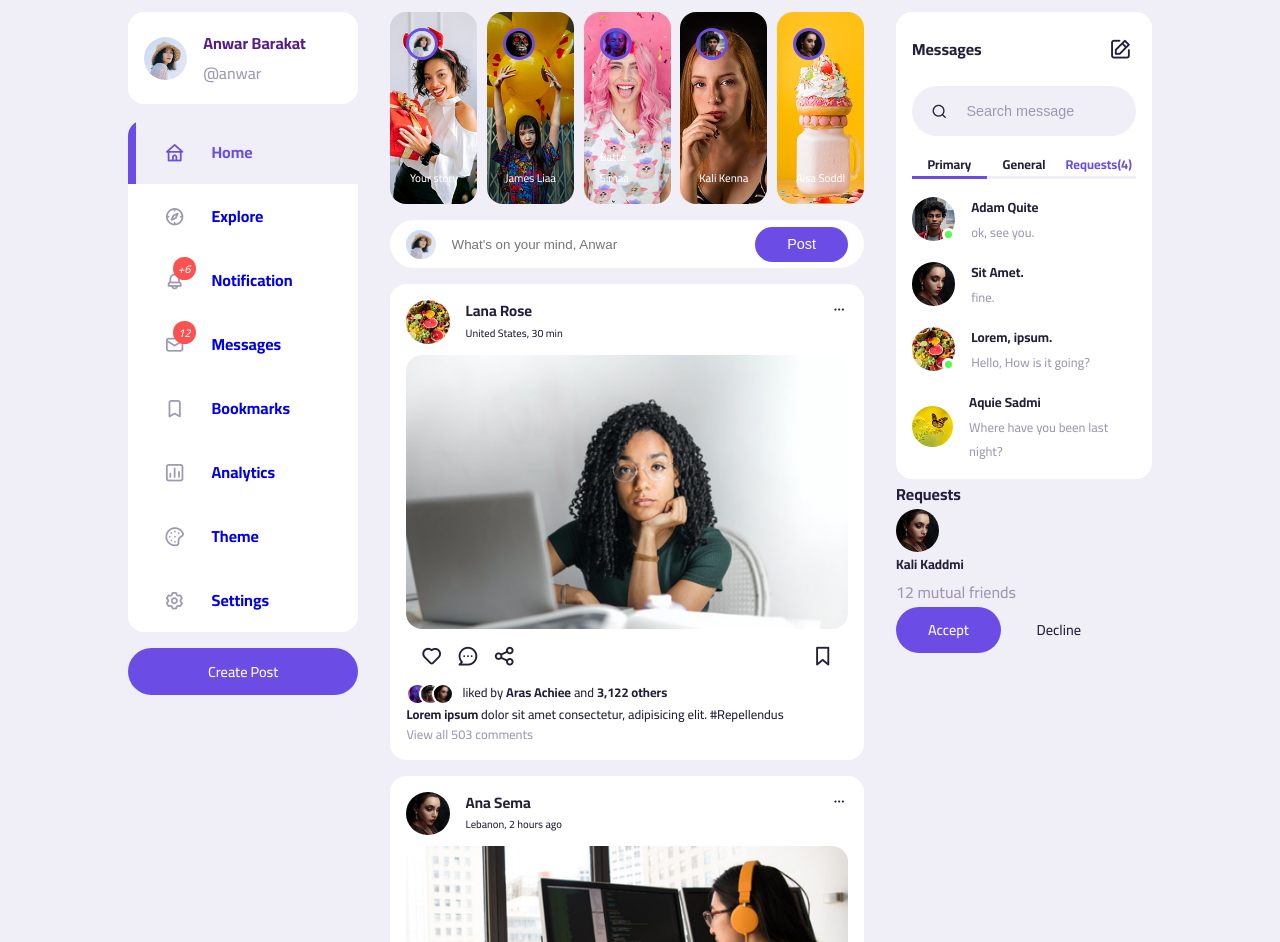
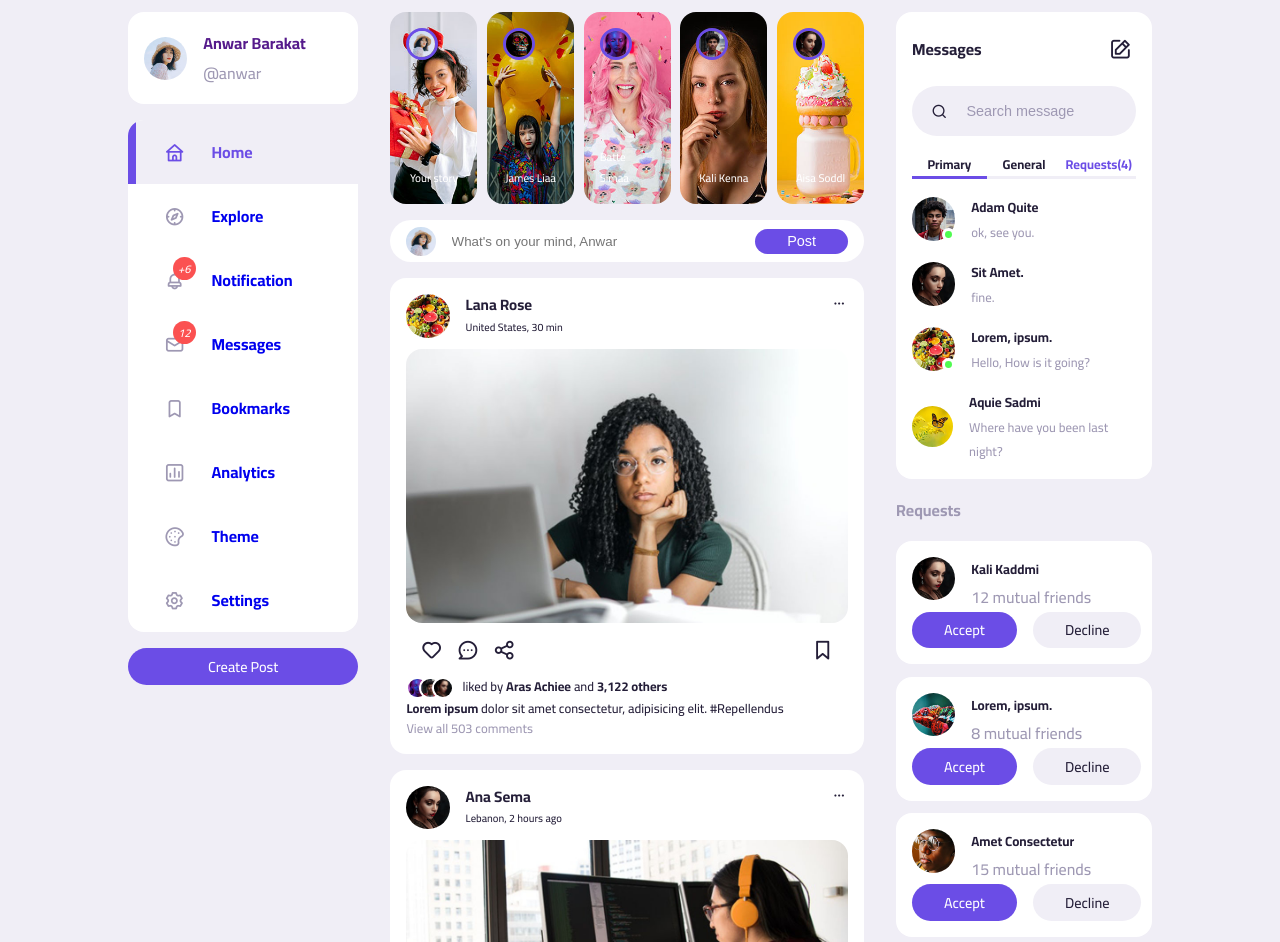
Before and after one commit to Anwar-Barakat/Responsive-Social-Media, a plain HTML site: page index.html in a window 1280 px wide. Shown: the part 74-1016 px from the top of the page. Drawn offline with nearby package versions, Linux system fonts and the light colour scheme.

Commit message:
finish right section

```diff
--- a/index.html
+++ b/index.html
@@ -525,13 +525,47 @@
                                 <div>
                                     <h5>Kali Kaddmi</h5>
                                     <p class="text-muted">12 mutual friends</p>
-                                    <div class="action">
-                                        <div class="btn btn-primary">
-                                            Accept
-                                        </div>
-                                        <div class="btn">Decline</div>
-                                    </div>
                                 </div>
+                            </div>
+                            <div class="action">
+                                <div class="btn btn-primary">Accept</div>
+                                <div class="btn">Decline</div>
+                            </div>
+                        </div>
+                        <div class="request">
+                            <div class="info">
+                                <div class="profile-picture">
+                                    <img
+                                        src="src/images/profile-19.jpg"
+                                        alt=""
+                                    />
+                                </div>
+                                <div>
+                                    <h5>Lorem, ipsum.</h5>
+                                    <p class="text-muted">8 mutual friends</p>
+                                </div>
+                            </div>
+                            <div class="action">
+                                <div class="btn btn-primary">Accept</div>
+                                <div class="btn">Decline</div>
+                            </div>
+                        </div>
+                        <div class="request">
+                            <div class="info">
+                                <div class="profile-picture">
+                                    <img
+                                        src="src/images/profile-18.jpg"
+                                        alt=""
+                                    />
+                                </div>
+                                <div>
+                                    <h5>Amet Consectetur</h5>
+                                    <p class="text-muted">15 mutual friends</p>
+                                </div>
+                            </div>
+                            <div class="action">
+                                <div class="btn btn-primary">Accept</div>
+                                <div class="btn">Decline</div>
                             </div>
                         </div>
                     </div>
--- a/src/css/_right.scss
+++ b/src/css/_right.scss
@@ -68,5 +68,25 @@
         }
     }
     .friend-requests {
+        margin-top: 1rem;
+        h4 {
+            color: var(--color-gray);
+            margin: 1rem 0;
+        }
+        .request {
+            background: var(--color-white);
+            padding: var(--card-padding);
+            border-radius: var(--card-border-radius);
+            margin-bottom: 0.8rem;
+            .info {
+                display: flex;
+                gap: 1rem;
+            }
+            .action {
+                display: flex;
+                align-items: center;
+                gap: 1rem;
+            }
+        }
     }
 }
--- a/src/css/style.scss
+++ b/src/css/style.scss
@@ -23,7 +23,7 @@
 
     --border-radius: 2rem;
     --card-border-radius: 1rem;
-    --btn-padding: 0.6rem 2rem;
+    --btn-padding: 0.3rem 2rem;
     --search-padding: 0.6rem 1rem;
     --card-padding: 1rem;
 
@@ -51,7 +51,9 @@ main {
     width: 2.7rem;
     aspect-ratio: 1/1;
     border-radius: 50%;
-    overflow: hidden;
+    img {
+        border-radius: 50%;
+    }
 }
 
 img {
@@ -67,6 +69,7 @@ img {
     cursor: pointer;
     transition: all 1s ease-in-out;
     font-size: 0.9rem;
+    background: var(--color-light);
     &:hover {
         opacity: 0.8;
     }
```
Also changed, not shown: src/css/style.css, 1 other file.
